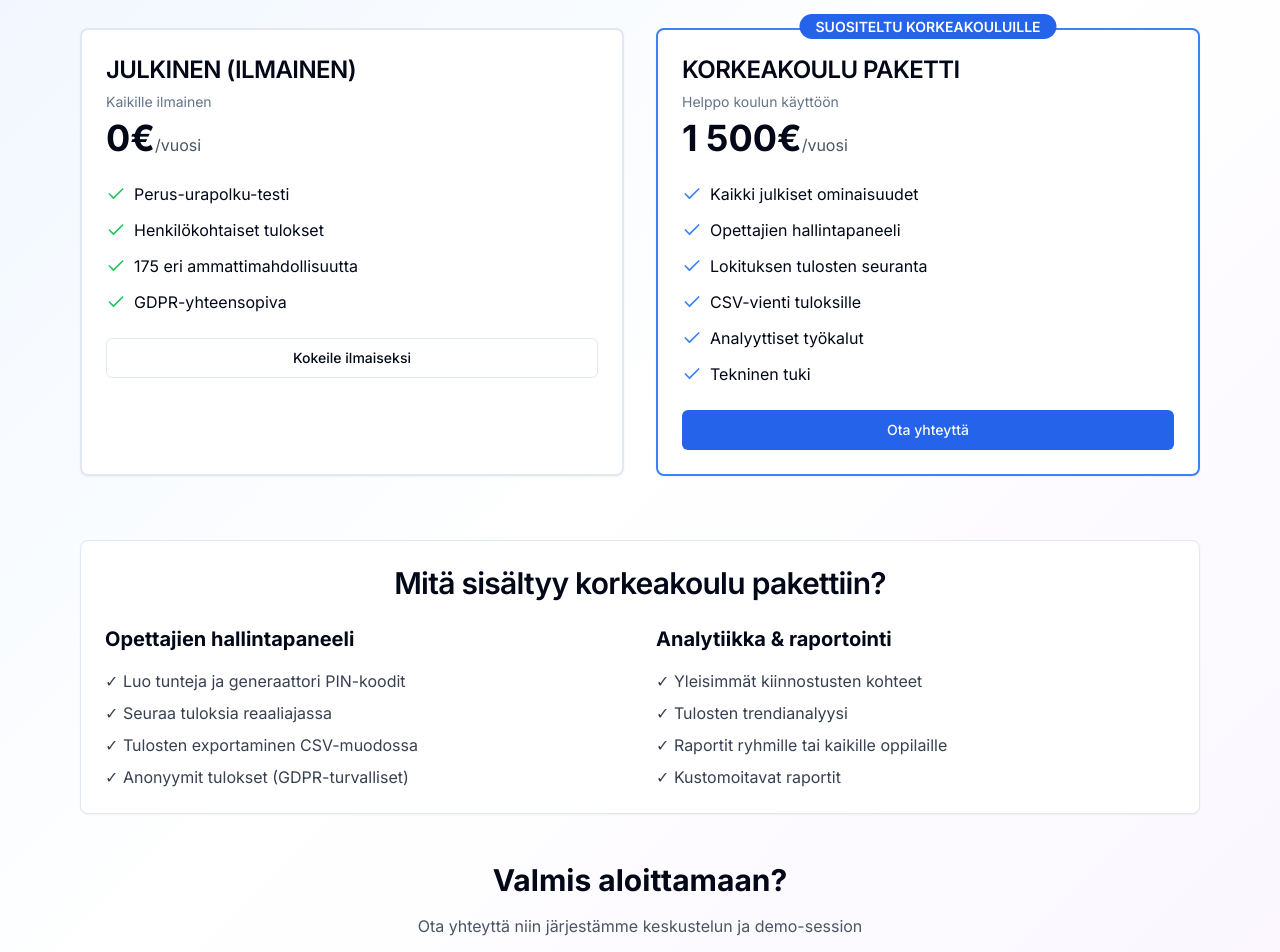
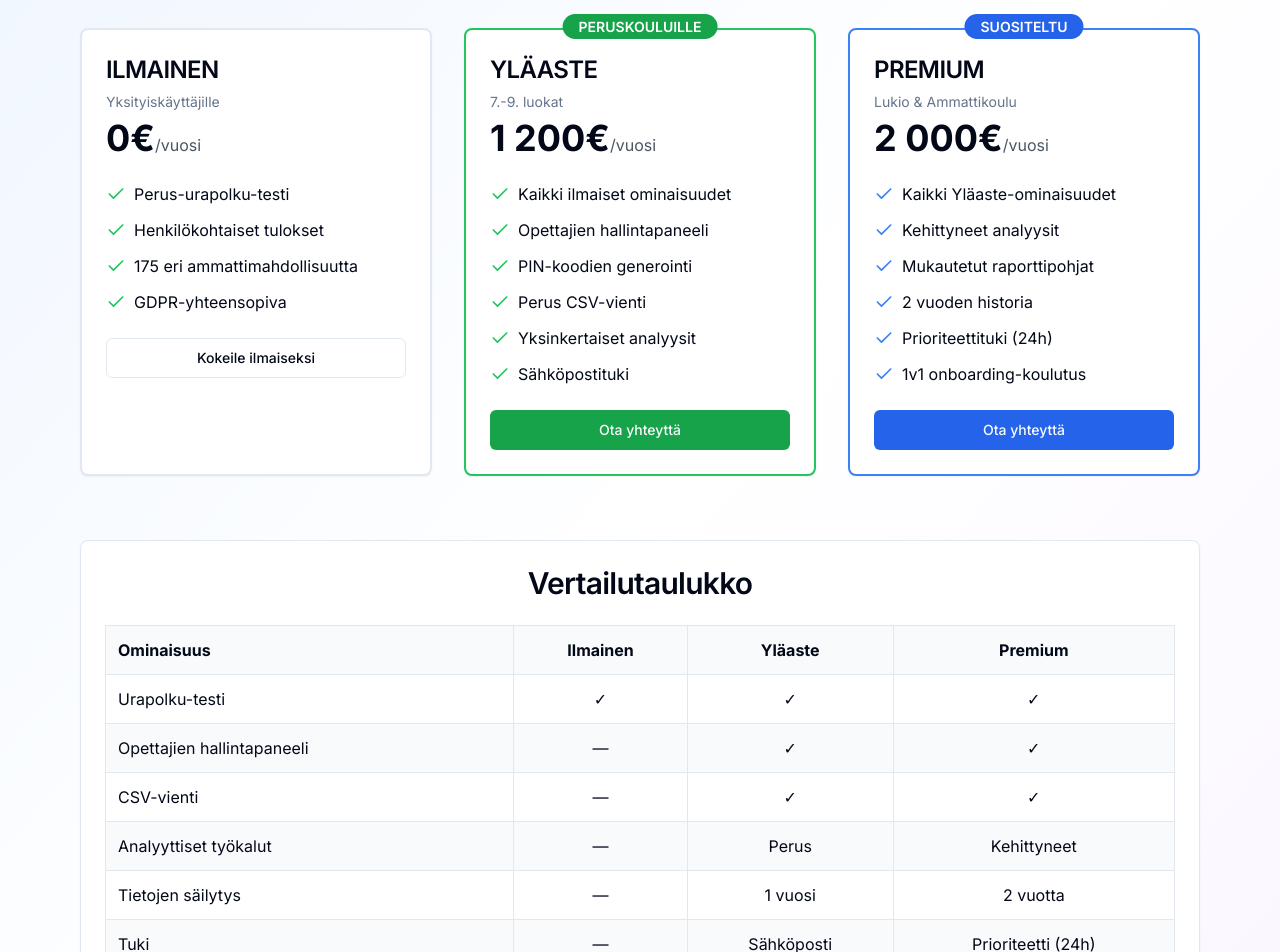
Before and after one commit to yasiinali2003-design/Careercompassii, a Next.js app: page /kouluille in a window 1280 px wide. Shown: the part 200-1152 px from the top of the page. Built offline with nearby package versions, Linux system fonts and the light colour scheme.

Commit message:
Update pricing page to 3-tier structure: Free / Yläaste (€1,200) / Premium (€2,000)

```diff
--- a/app/kouluille/page.tsx
+++ b/app/kouluille/page.tsx
@@ -1,6 +1,6 @@
 /**
- * Pricing Page for Schools
- * "Kouluille" = "For Schools"
+ * Pricing Page for Schools - 3-Tier Setup
+ * Free / Yläaste (€1,200) / Premium (€2,000)
  */
 
 import Link from 'next/link';
@@ -22,13 +22,13 @@ export default function PricingPage() {
           </p>
         </div>
 
-        {/* Pricing Cards */}
-        <div className="grid md:grid-cols-2 gap-8 mb-16">
-          {/* Free - Public */}
+        {/* 3-Tier Pricing Cards */}
+        <div className="grid md:grid-cols-3 gap-8 mb-16">
+          {/* Tier 1: Free */}
           <Card className="border-2">
             <CardHeader>
-              <CardTitle className="text-2xl">JULKINEN (ILMAINEN)</CardTitle>
-              <CardDescription>Kaikille ilmainen</CardDescription>
+              <CardTitle className="text-2xl">ILMAINEN</CardTitle>
+              <CardDescription>Yksityiskäyttäjille</CardDescription>
               <div className="mt-4">
                 <span className="text-4xl font-bold">0€</span>
                 <span className="text-gray-600">/vuosi</span>
@@ -61,18 +61,66 @@ export default function PricingPage() {
             </CardContent>
           </Card>
 
-          {/* School Package */}
+          {/* Tier 2: Yläaste */}
+          <Card className="border-2 border-green-500 relative">
+            <div className="absolute -top-4 left-1/2 transform -translate-x-1/2">
+              <span className="bg-green-600 text-white px-4 py-1 rounded-full text-sm font-semibold">
+                PERUSKOULUILLE
+              </span>
+            </div>
+            <CardHeader>
+              <CardTitle className="text-2xl">YLÄASTE</CardTitle>
+              <CardDescription>7.-9. luokat</CardDescription>
+              <div className="mt-4">
+                <span className="text-4xl font-bold">1 200€</span>
+                <span className="text-gray-600">/vuosi</span>
+              </div>
+            </CardHeader>
+            <CardContent>
+              <ul className="space-y-3 mb-6">
+                <li className="flex items-center">
+                  <Check className="mr-2 text-green-500" size={20} />
+                  <span>Kaikki ilmaiset ominaisuudet</span>
+                </li>
+                <li className="flex items-center">
+                  <Check className="mr-2 text-green-500" size={20} />
+                  <span>Opettajien hallintapaneeli</span>
+                </li>
+                <li className="flex items-center">
+                  <Check className="mr-2 text-green-500" size={20} />
+                  <span>PIN-koodien generointi</span>
+                </li>
+                <li className="flex items-center">
+                  <Check className="mr-2 text-green-500" size={20} />
+                  <span>Perus CSV-vienti</span>
+                </li>
+                <li className="flex items-center">
+                  <Check className="mr-2 text-green-500" size={20} />
+                  <span>Yksinkertaiset analyysit</span>
+                </li>
+                <li className="flex items-center">
+                  <Check className="mr-2 text-green-500" size={20} />
+                  <span>Sähköpostituki</span>
+                </li>
+              </ul>
+              <Button className="w-full bg-green-600 hover:bg-green-700">
+                Ota yhteyttä
+              </Button>
+            </CardContent>
+          </Card>
+
+          {/* Tier 3: Premium */}
           <Card className="border-2 border-blue-500 relative">
             <div className="absolute -top-4 left-1/2 transform -translate-x-1/2">
               <span className="bg-blue-600 text-white px-4 py-1 rounded-full text-sm font-semibold">
-                SUOSITELTU KORKEAKOULUILLE
+                SUOSITELTU
               </span>
             </div>
             <CardHeader>
-              <CardTitle className="text-2xl">KORKEAKOULU PAKETTI</CardTitle>
-              <CardDescription>Helppo koulun käyttöön</CardDescription>
+              <CardTitle className="text-2xl">PREMIUM</CardTitle>
+              <CardDescription>Lukio & Ammattikoulu</CardDescription>
               <div className="mt-4">
-                <span className="text-4xl font-bold">1 500€</span>
+                <span className="text-4xl font-bold">2 000€</span>
                 <span className="text-gray-600">/vuosi</span>
               </div>
             </CardHeader>
@@ -80,27 +128,27 @@ export default function PricingPage() {
               <ul className="space-y-3 mb-6">
                 <li className="flex items-center">
                   <Check className="mr-2 text-blue-500" size={20} />
-                  <span>Kaikki julkiset ominaisuudet</span>
+                  <span>Kaikki Yläaste-ominaisuudet</span>
                 </li>
                 <li className="flex items-center">
                   <Check className="mr-2 text-blue-500" size={20} />
-                  <span>Opettajien hallintapaneeli</span>
+                  <span>Kehittyneet analyysit</span>
                 </li>
                 <li className="flex items-center">
                   <Check className="mr-2 text-blue-500" size={20} />
-                  <span>Lokituksen tulosten seuranta</span>
+                  <span>Mukautetut raporttipohjat</span>
                 </li>
                 <li className="flex items-center">
                   <Check className="mr-2 text-blue-500" size={20} />
-                  <span>CSV-vienti tuloksille</span>
+                  <span>2 vuoden historia</span>
                 </li>
                 <li className="flex items-center">
                   <Check className="mr-2 text-blue-500" size={20} />
-                  <span>Analyyttiset työkalut</span>
+                  <span>Prioriteettituki (24h)</span>
                 </li>
                 <li className="flex items-center">
                   <Check className="mr-2 text-blue-500" size={20} />
-                  <span>Tekninen tuki</span>
+                  <span>1v1 onboarding-koulutus</span>
                 </li>
               </ul>
               <Button className="w-full bg-blue-600 hover:bg-blue-700">
@@ -110,33 +158,63 @@ export default function PricingPage() {
           </Card>
         </div>
 
-        {/* Features */}
+        {/* Feature Comparison Section */}
         <Card className="mb-12">
           <CardHeader>
             <CardTitle className="text-3xl text-center">
-              Mitä sisältyy korkeakoulu pakettiin?
+              Vertailutaulukko
             </CardTitle>
           </CardHeader>
           <CardContent>
-            <div className="grid md:grid-cols-2 gap-8">
-              <div>
-                <h3 className="text-xl font-bold mb-4">Opettajien hallintapaneeli</h3>
-                <ul className="space-y-2 text-gray-700">
-                  <li>✓ Luo tunteja ja generaattori PIN-koodit</li>
-                  <li>✓ Seuraa tuloksia reaaliajassa</li>
-                  <li>✓ Tulosten exportaminen CSV-muodossa</li>
-                  <li>✓ Anonyymit tulokset (GDPR-turvalliset)</li>
-                </ul>
-              </div>
-              <div>
-                <h3 className="text-xl font-bold mb-4">Analytiikka & raportointi</h3>
-                <ul className="space-y-2 text-gray-700">
-                  <li>✓ Yleisimmät kiinnostusten kohteet</li>
-                  <li>✓ Tulosten trendianalyysi</li>
-                  <li>✓ Raportit ryhmille tai kaikille oppilaille</li>
-                  <li>✓ Kustomoitavat raportit</li>
-                </ul>
-              </div>
+            <div className="overflow-x-auto">
+              <table className="w-full border-collapse">
+                <thead>
+                  <tr className="bg-gray-50">
+                    <th className="border p-3 text-left">Ominaisuus</th>
+                    <th className="border p-3 text-center">Ilmainen</th>
+                    <th className="border p-3 text-center">Yläaste</th>
+                    <th className="border p-3 text-center">Premium</th>
+                  </tr>
+                </thead>
+                <tbody>
+                  <tr>
+                    <td className="border p-3">Urapolku-testi</td>
+                    <td className="border p-3 text-center">✓</td>
+                    <td className="border p-3 text-center">✓</td>
+                    <td className="border p-3 text-center">✓</td>
+                  </tr>
+                  <tr className="bg-gray-50">
+                    <td className="border p-3">Opettajien hallintapaneeli</td>
+                    <td className="border p-3 text-center">—</td>
+                    <td className="border p-3 text-center">✓</td>
+                    <td className="border p-3 text-center">✓</td>
+                  </tr>
+                  <tr>
+                    <td className="border p-3">CSV-vienti</td>
+                    <td className="border p-3 text-center">—</td>
+                    <td className="border p-3 text-center">✓</td>
+                    <td className="border p-3 text-center">✓</td>
+                  </tr>
+                  <tr className="bg-gray-50">
+                    <td className="border p-3">Analyyttiset työkalut</td>
+                    <td className="border p-3 text-center">—</td>
+                    <td className="border p-3 text-center">Perus</td>
+                    <td className="border p-3 text-center">Kehittyneet</td>
+                  </tr>
+                  <tr>
+                    <td className="border p-3">Tietojen säilytys</td>
+                    <td className="border p-3 text-center">—</td>
+                    <td className="border p-3 text-center">1 vuosi</td>
+                    <td className="border p-3 text-center">2 vuotta</td>
+                  </tr>
+                  <tr className="bg-gray-50">
+                    <td className="border p-3">Tuki</td>
+                    <td className="border p-3 text-center">—</td>
+                    <td className="border p-3 text-center">Sähköposti</td>
+                    <td className="border p-3 text-center">Prioriteetti (24h)</td>
+                  </tr>
+                </tbody>
+              </table>
             </div>
           </CardContent>
         </Card>
```
